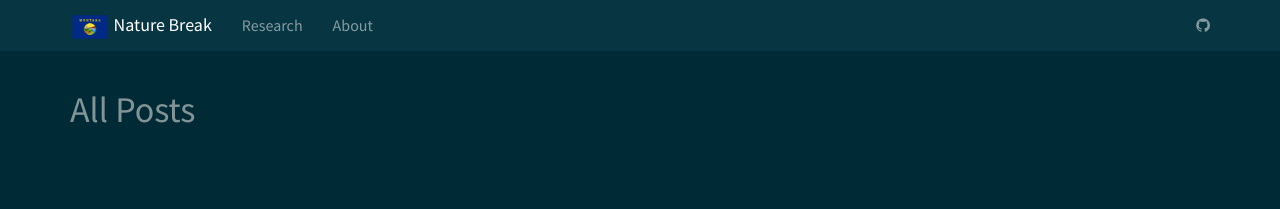
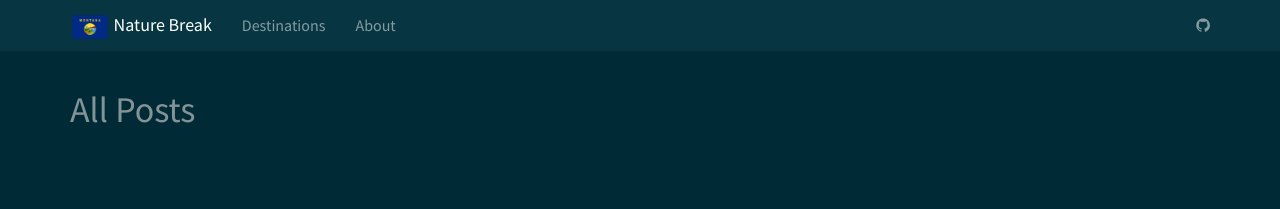
Before and after one commit to benholmgren/csci-491-final, a Jekyll site: the page built from assets/allposts.html, in a window 1280 px wide. Shown: the top 209 px of the page. Built offline with Jekyll 4.4.1, drawn with Linux system fonts in a browser that asks for light colours.

Commit message:
fix navbar typo

```diff
--- a/_includes/about_nav.html
+++ b/_includes/about_nav.html
@@ -18,9 +18,9 @@
       {% endfor %}
       <div class="panel-collapse{% if collapsed %} collapse{% endif %}" id="collapse-{{forloop.index}}" role="tabpanel" aria-label="Side Navigation">
         <div class="list-group">
-          {% for item in section.aboot %}
+          {% for item in section.about %}
             {% assign item_url = item | prepend:"/about/" | append:"/" %}
-            {% assign p = site.aboot | where:"url", item_url | first %}
+            {% assign p = site.about | where:"url", item_url | first %}
             <a class="list-group-item {% if item_url == page.url %}active{% endif %}" href="{{ p.url  | relative_url }}">{{ p.title }}</a>
           {% endfor %}
         </div>
--- a/_includes/topnav.html
+++ b/_includes/topnav.html
@@ -13,7 +13,7 @@
         </div>
         <div id="navbar" class="collapse navbar-collapse">
             <ul class="nav navbar-nav">
-                <li {% if page.sectionid=='destinations' %} class="active" {% endif %}><a href="{{ "/destinations/home/" | relative_url }}">Research</a></li>
+                <li {% if page.sectionid=='destinations' %} class="active" {% endif %}><a href="{{ "/destinations/home/" | relative_url }}">Destinations</a></li>
                 <li {% if page.sectionid=='about' %} class="active" {% endif %}><a href="{{ "/about/home/" | relative_url }}">About</a></li>
 
             </ul>
```
